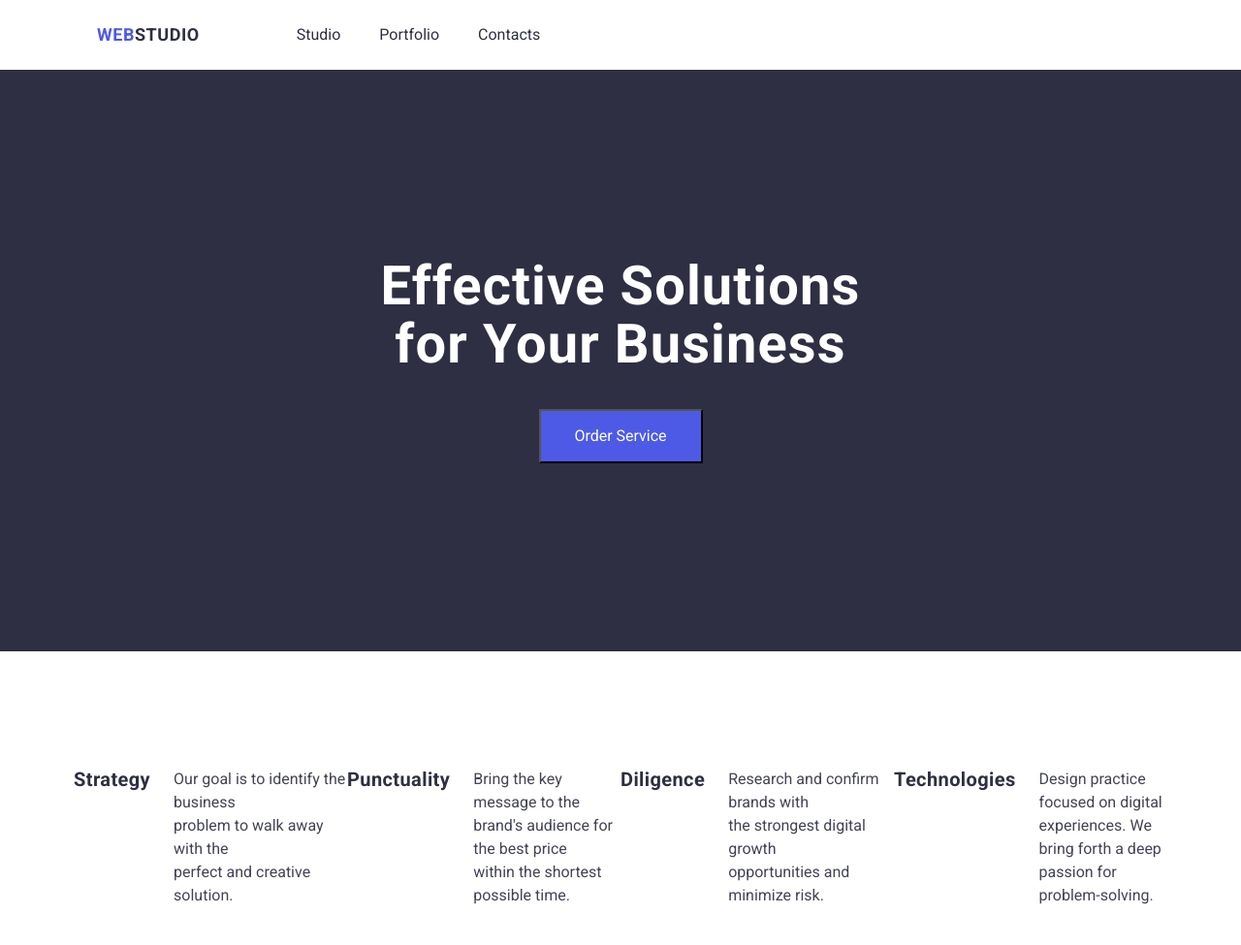
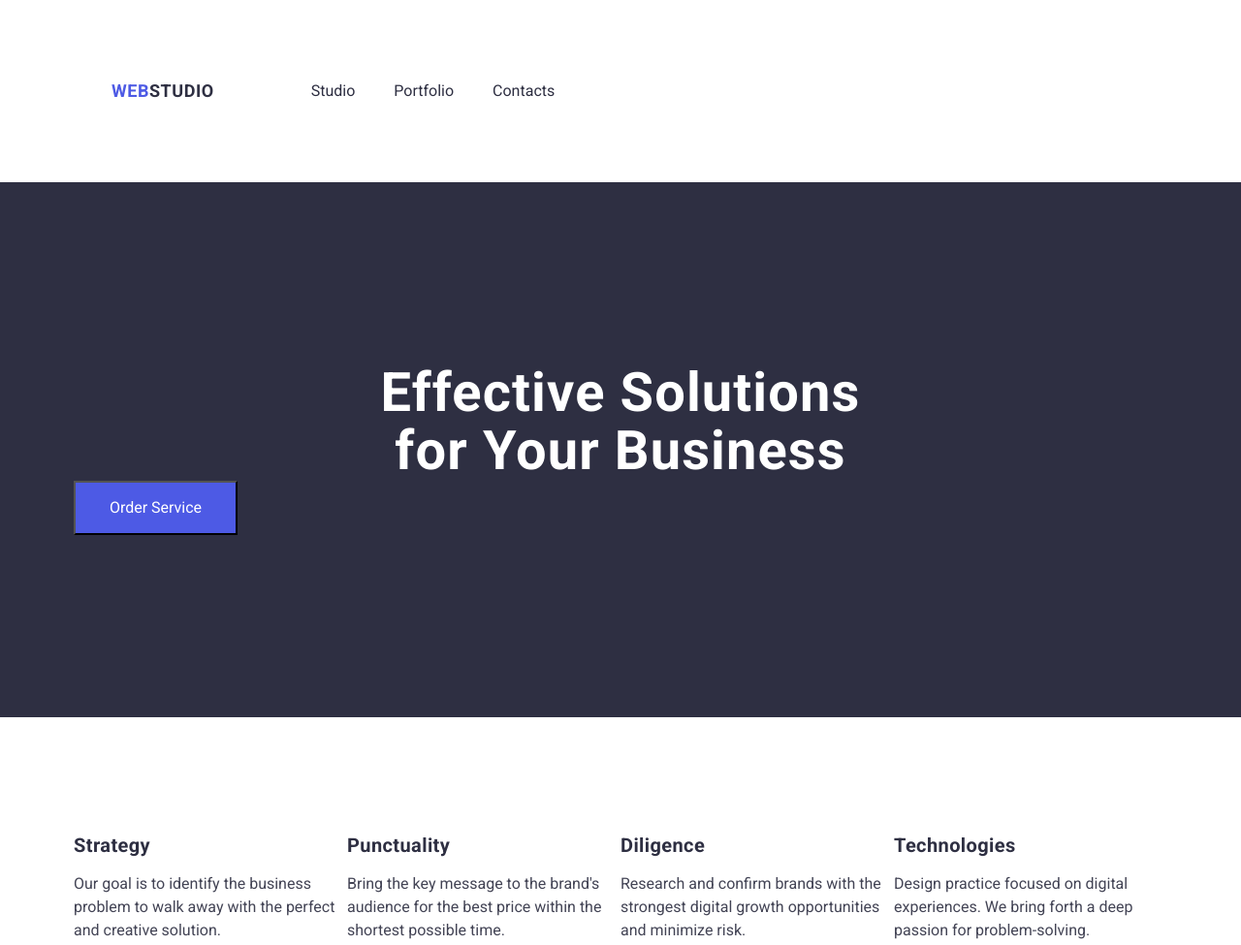
Before and after one commit to musab-dev-code/goit-markup-hw-03, a plain HTML site: page index.html in a window 1280 px wide. Shown: the top 975 px of the page at 97% size. Drawn offline with nearby package versions, Linux system fonts and the light colour scheme.

Commit message:
hatalar düzeltildi

```diff
--- a/css/styles.css
+++ b/css/styles.css
@@ -10,7 +10,8 @@ header {
   justify-content: flex-start;
   padding: 0 100px;
   background-color: #ffffff;
-  height: 72px;
+  padding-top: 24px;
+  padding-bottom: 24px;
 }
 
 .header-container {
@@ -95,8 +96,9 @@ header {
   align-items: center;
   background-color: #2e2f42;
   width: 1, 440px;
-  height: 600px;
   color: #ffffff;
+  padding-top: 188px;
+  padding-bottom: 188px;
 }
 
 .hero-title {
@@ -170,6 +172,9 @@ header {
 .features-item {
   width: calc((100% - 24px) / 4);
   flex: 2;
+  display: flex;
+  flex-direction: column;
+  gap: 8px;
 }
 
 .features-item .team-item {
@@ -213,9 +218,12 @@ img {
 }
 
 .container {
-  width: 1158px;
-  margin: 0 auto;
-  padding: 0 15px;
+  width: 100%;
+  max-width: 1158px;
+  padding-left: 15px;
+  padding-right: 15px;
+  margin-left: auto;
+  margin-right: auto;
 }
 
 .section {
@@ -230,7 +238,6 @@ img {
 
 .team-title {
   text-align: center;
-  margin-top: -20px;
   margin-bottom: 72px;
   text-transform: capitalize;
   font-size: 36px;
@@ -285,17 +292,15 @@ img {
 }
 
 .portfolia-list {
-  list-style: none;
-  padding: 0 156px;
   margin: 0;
-  display: flex;
   flex-wrap: wrap;
   column-gap: 24px;
   row-gap: 48px;
   display: flex;
   justify-content: center;
   list-style: none;
-  gap: 24px;
+  padding: 0;
+  margin: 0;
 }
 
 .portfolia-item {
--- a/index.html
+++ b/index.html
@@ -19,6 +19,7 @@
 
   <body>
     <header class="header">
+      <div class="container">
        <div class="header-container">
         <a class="logo" href="index.html">
           <span class="logo-web">WEB</span>STUDIO
@@ -34,23 +35,19 @@
 
         <address class="contacts">
           <ul class="contacts-list">
-            <a class="contacts-link" href="mailto:info@devstudio.com"
-              >info@devstudio.com</a
-            >
-            |
-            <a class="contacts-link" href="tel:+110001111111"
-              >+11 (000) 111-11-11</a
-            >
+            <a class="contacts-link" href="mailto:info@devstudio.com">info@devstudio.com</a>
+            <a class="contacts-link" href="tel:+110001111111">+11 (000) 111-11-11</a>
           </ul>
         </address>
+       </div>
       </div>
     </header>
     <main>
       <section class="hero">
+        <div class="container">
         <h1 class="hero-title">Effective Solutions for Your Business</h1>
-        <br />
-        <br />
         <button class="button" type="button">Order Service</button>
+        </div>
       </section>
       <section class="features section">
         <div class="container">
@@ -60,32 +57,32 @@
             <li class="features-item">
               <h2 class="features-subtitle">Strategy</h2>
               <p class="features-text">
-                Our goal is to identify the business <br />
-                problem to walk away with the <br />
+                Our goal is to identify the business
+                problem to walk away with the
                 perfect and creative solution.
               </p>
             </li>
             <li class="features-item">
               <h2 class="features-subtitle">Punctuality</h2>
               <p class="features-text">
-                Bring the key message to the <br />
-                brand's audience for the best price <br />
+                Bring the key message to the
+                brand's audience for the best price
                 within the shortest possible time.
               </p>
             </li>
             <li class="features-item">
               <h2 class="features-subtitle">Diligence</h2>
               <p class="features-text">
-                Research and confirm brands with <br />
-                the strongest digital growth <br />
+                Research and confirm brands with
+                the strongest digital growth
                 opportunities and minimize risk.
               </p>
             </li>
             <li class="features-item">
               <h2 class="features-subtitle">Technologies</h2>
               <p class="features-text">
-                Design practice focused on digital <br />
-                experiences. We bring forth a deep <br />
+                Design practice focused on digital
+                experiences. We bring forth a deep
                 passion for problem-solving.
               </p>
             </li>
@@ -94,6 +91,7 @@
       </section>
 
       <section class="team section">
+        <div class="container">
          <h2 class="team-title">Our Team</h2>
           <ul class="team-list">
            <li class="team-item">
@@ -145,9 +143,11 @@
             </div>
           </li>
          </ul>
+        </div>
       </section>
 
       <section class="portfolia section">
+        <div class="container">
          <div class="portfolia-container">
           <h2 class="portfolia-title">Our Portfolia</h2>
           <ul class="portfolia-list">
@@ -225,18 +225,21 @@
             </li>
           </ul>
          </div>
+        </div>
       </section>
     </main>
     <footer class="footer">
+      <div class="container">
        <div class="footer-container">
         <a class="footer-logo" href="index.html">
           <span class="logo-web">WEB</span>STUDIO
         </a>
         <p class="footer-text">
-          Increase the flow of customers and <br />
-          sales for your business with digital <br />
+          Increase the flow of customers and
+          sales for your business with digital
           marketing & growth solutions.
         </p>
+       </div>
       </div>
     </footer>
   </body>
```
Lines whose indentation alone changed are shown as unchanged.
